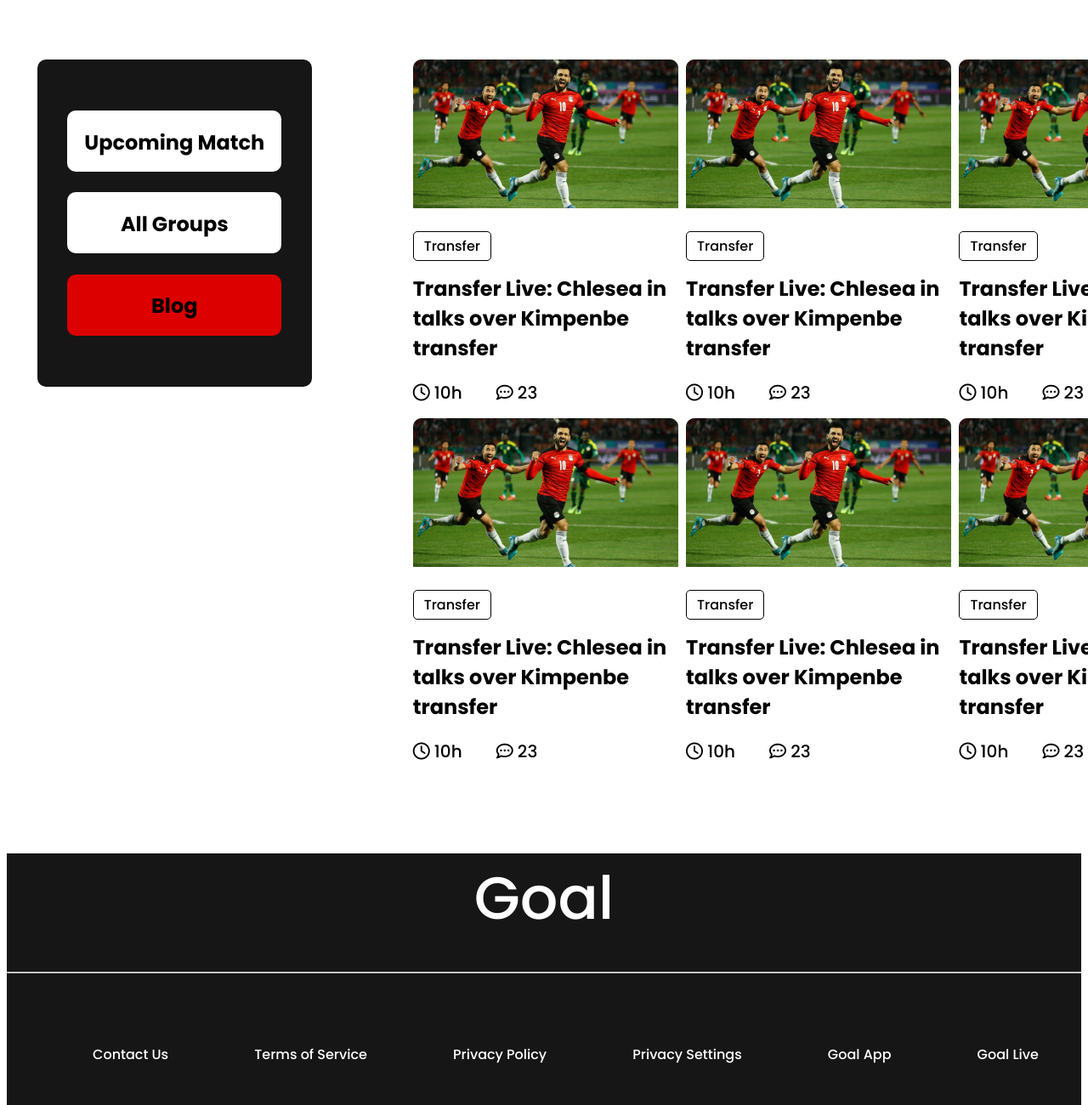
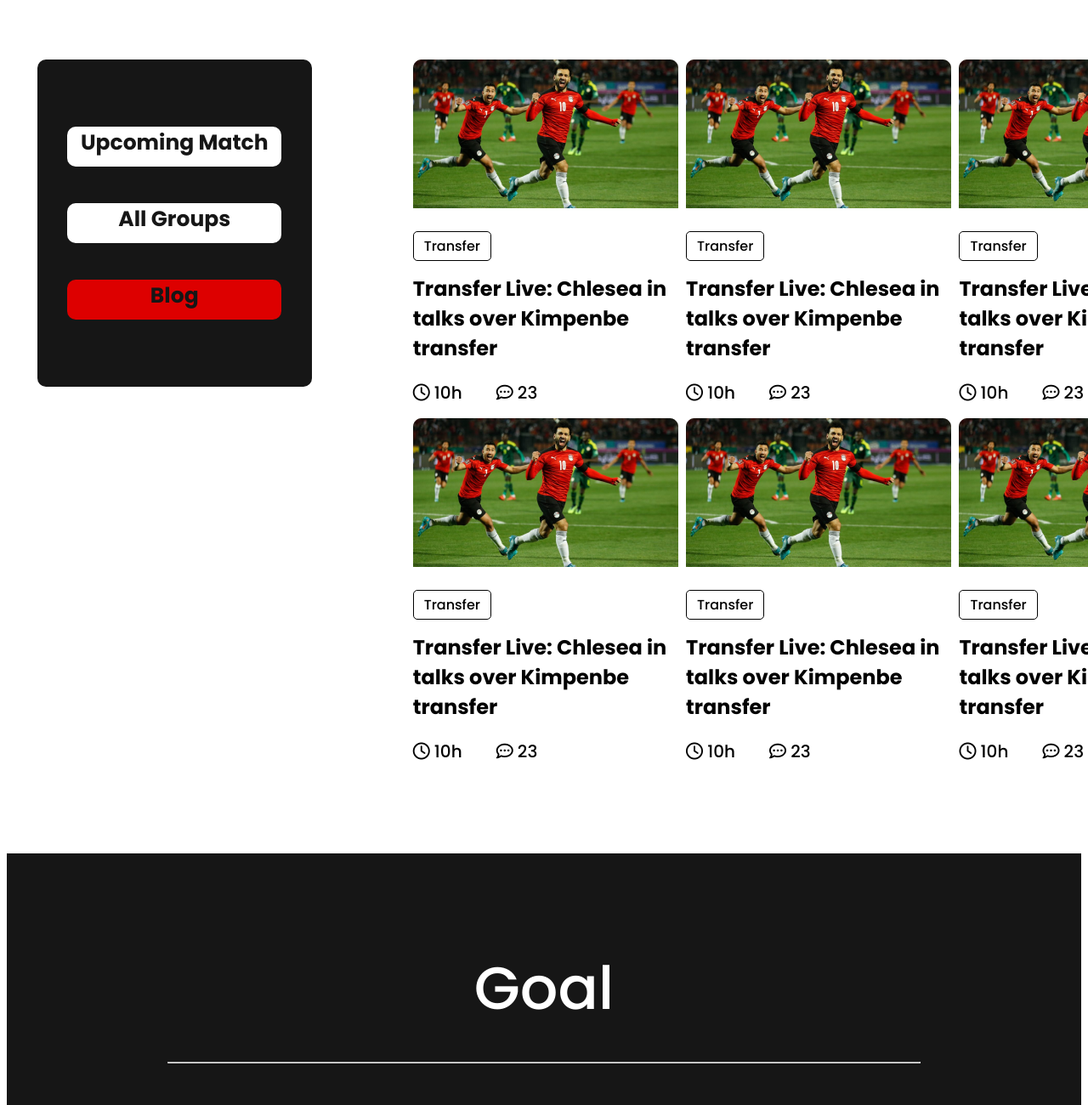
Before and after one commit to Dianot-Hossain/Assignment-2, a plain HTML site: page index.html in a window 1280 px wide. Shown: the part 760-2060 px from the top of the page at 85% size. Drawn offline with Linux system fonts and the light colour scheme.

Commit message:
committed

```diff
--- a/Styles.css
+++ b/Styles.css
@@ -97,7 +97,13 @@ main {
     border-radius: 10px;
     width: 252px;
     height: 15%;
-    padding-bottom: 10%;
+}
+
+.One {
+    text-decoration: none;
+    color: #161616;
+    font-weight: 700;
+    font-size: 25px;
 }
 
 .Option2 {
@@ -105,7 +111,17 @@ main {
     border-radius: 10px;
     width: 252px;
     height: 15%;
-    padding-bottom: 10%;
+
+
+}
+
+.two {
+    text-decoration: none;
+    color: #161616;
+    font-weight: 700;
+    font-size: 25px;
+
+
 }
 
 .Option3 {
@@ -113,7 +129,13 @@ main {
     width: 252px;
     height: 15%;
     border-radius: 10px;
-    padding-bottom: 10%;
+}
+
+.Three {
+    text-decoration: none;
+    color: #161616;
+    font-weight: 700;
+    font-size: 25px;
 }
 
 .blogs {
@@ -171,4 +193,10 @@ main {
 
 .footer2 {
     display: flex;
+    justify-content: center;
 }
+
+hr {
+    width: 70%;
+    color: rgba(94, 94, 94, 0.238);
+}
--- a/index.html
+++ b/index.html
@@ -53,13 +53,13 @@
                 <div class="total-part">
                     <div class="left-part">
                         <div class="Option1">
-                            <h2>Upcoming Match</h2>
+                            <a class="One" target="_blank" href="">Upcoming Match</a>
                         </div>
                         <div class="Option2">
-                            <h2>All Groups</h2>
+                            <a class="two" target="_blank" href="">All Groups</a>
                         </div>
                         <div class="Option3">
-                            <h2>Blog</h2>
+                            <a class="Three" target="_blank" href="">Blog</a>
                         </div>
                     </div>
                     <div class="right-part">
@@ -189,7 +189,7 @@
             <br><br><br><br><br><br>
             <section class="last-part">
                 <div class="footer1">
-                    <footer class="first">Goal</footer><br>
+                    <footer class="first"><br>Goal</footer><br>
                 </div>
                 <hr><br><br><br>
                 <div class="footer2">
```
